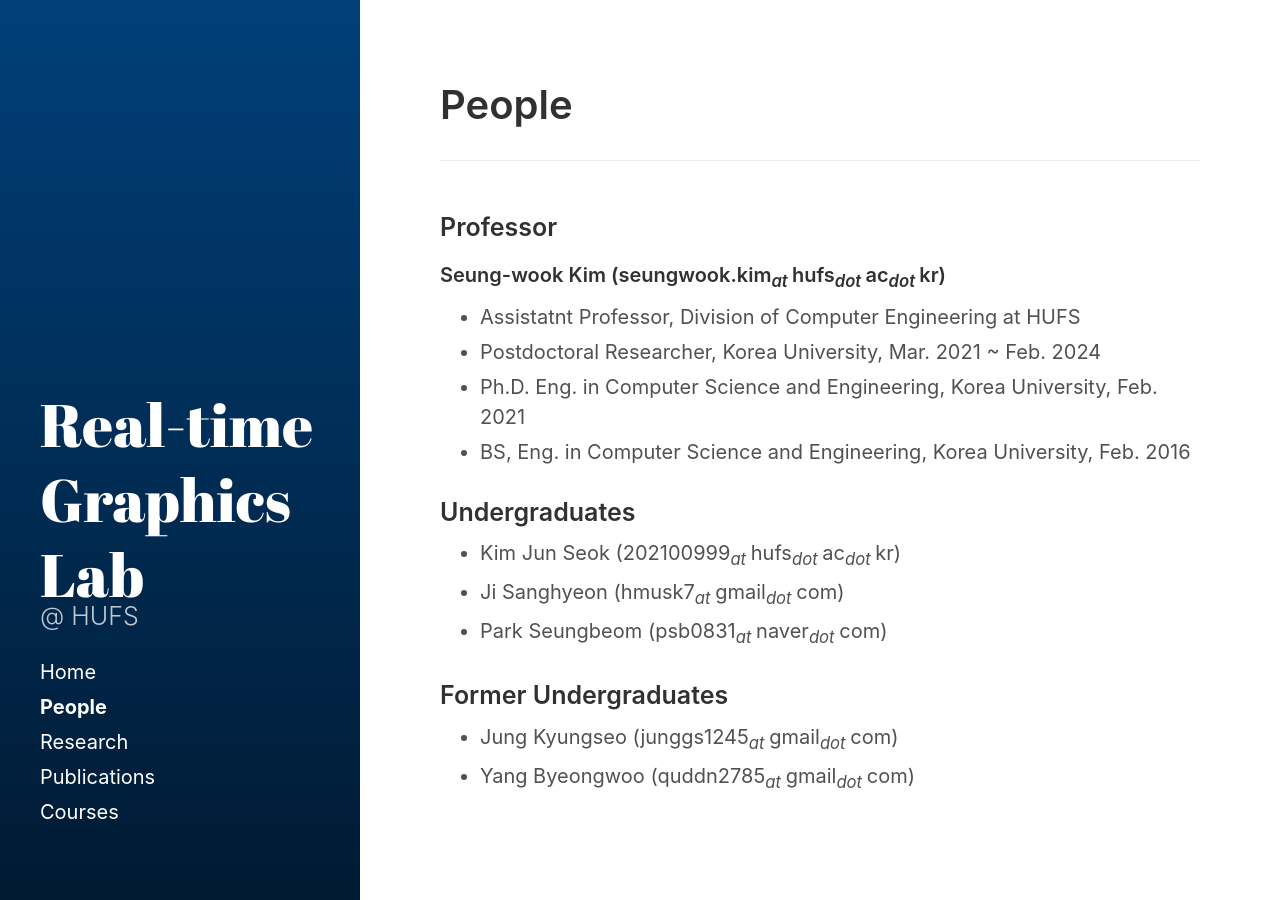
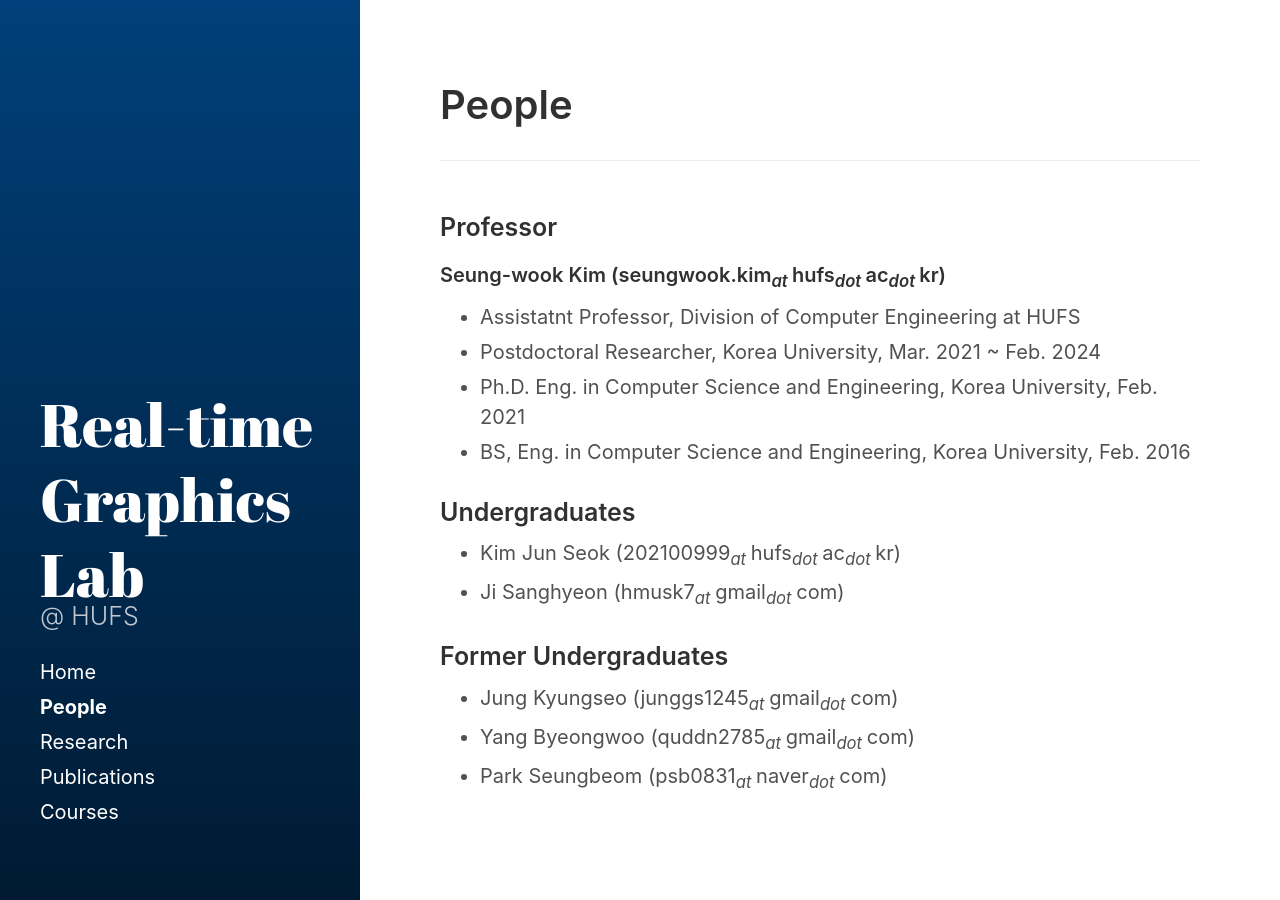
Before and after one commit to God-eunger/God-eunger.github.io, a Jekyll site: the page built from people/index.md, in a window 1280 px wide. Built offline with Jekyll 4.4.1, drawn with Linux system fonts in a browser that asks for light colours.

```diff
--- a/people/index.md
+++ b/people/index.md
@@ -23,9 +23,9 @@ Always check singular or plural according to the number of people
 
  * Kim Jun Seok (202100999<sub><i>at </i></sub>hufs<sub><i>dot </i></sub>ac<sub><i>dot </i></sub>kr)
  * Ji Sanghyeon (hmusk7<sub><i>at </i></sub>gmail<sub><i>dot </i></sub>com)
- * Park Seungbeom (psb0831<sub><i>at </i></sub>naver<sub><i>dot </i></sub>com)
 
 ### Former Undergraduates
 
  * Jung Kyungseo (junggs1245<sub><i>at </i></sub>gmail<sub><i>dot </i></sub>com)
  * Yang Byeongwoo (quddn2785<sub><i>at </i></sub>gmail<sub><i>dot </i></sub>com)
+ * Park Seungbeom (psb0831<sub><i>at </i></sub>naver<sub><i>dot </i></sub>com)
```
